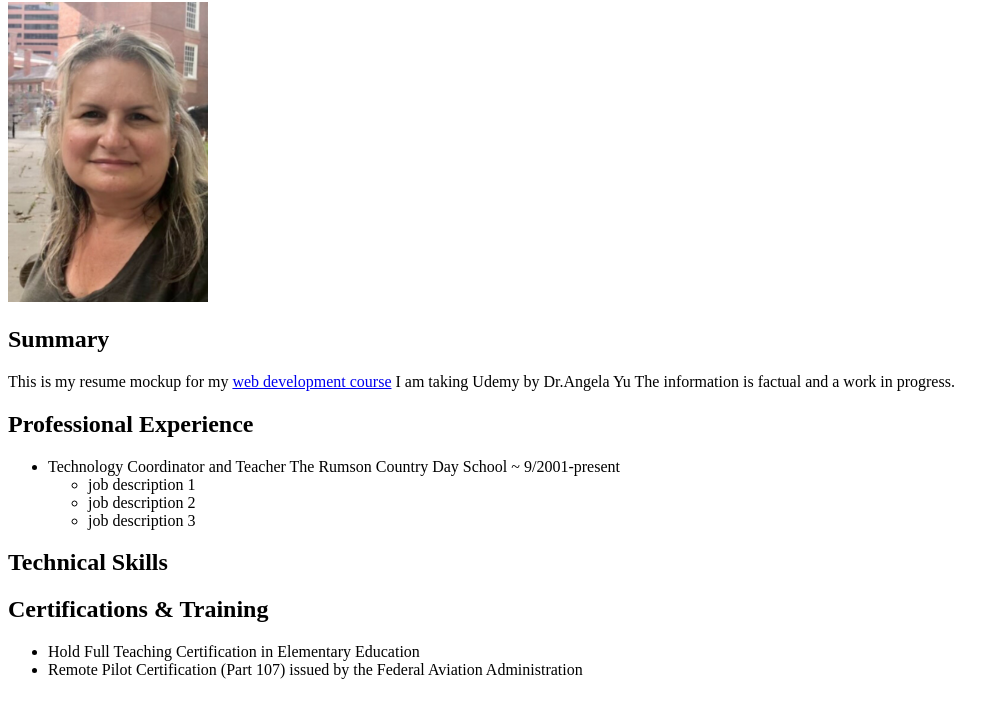
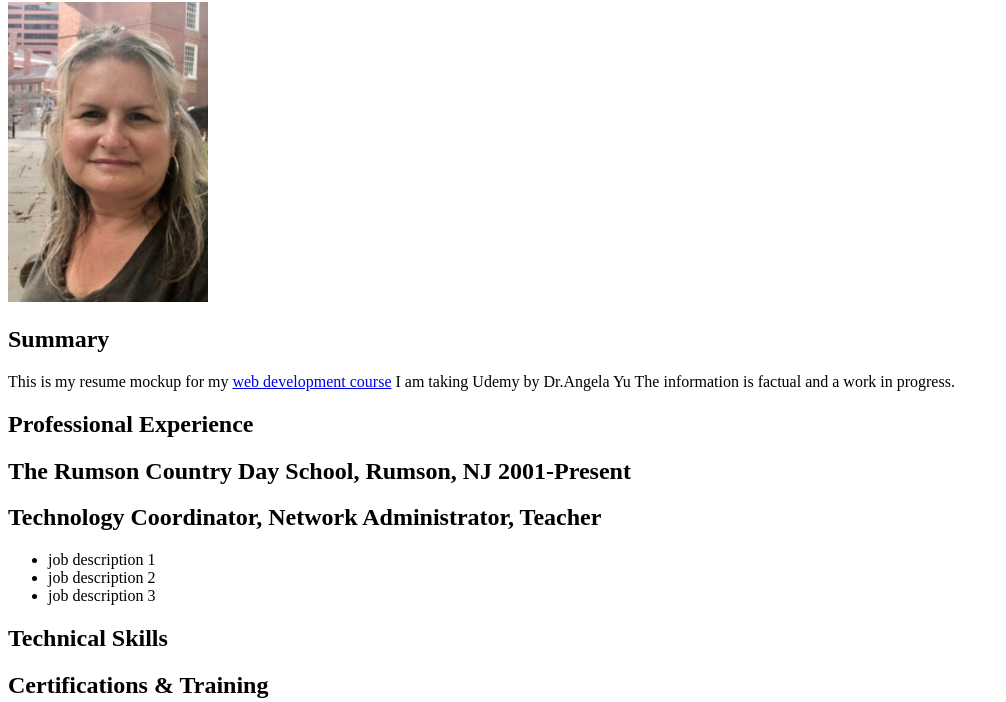
Before and after one commit to njshoregrl15122/html-resume, a plain HTML site: page index.html in a window 1280 px wide. Shown: the part 78-780 px from the top of the page, without its empty margins (0-1006 px from the left). Drawn offline with Linux system fonts and the light colour scheme.

Commit message:
Update index.html

```diff
--- a/index.html
+++ b/index.html
@@ -16,14 +16,12 @@
 
 
    <h2>Professional Experience</h2>
+    <h2>The Rumson Country Day School, Rumson, NJ  2001-Present</h2>
+    <h2>Technology Coordinator, Network Administrator, Teacher</h2>
         <ul>
-            <li>Technology Coordinator and Teacher The Rumson Country Day School ~ 9/2001-present
-                <ul>
-                    <li>job description 1</li>
-                    <li>job description 2</li>
-                    <li>job description 3</li>
-                </ul>
-            </li>
+            <li>job description 1</li>
+            <li>job description 2</li>
+            <li>job description 3</li>
         </ul>
 
    <h2>Technical Skills</h2>
```
